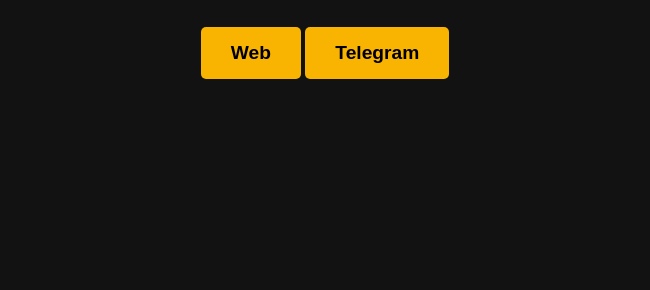
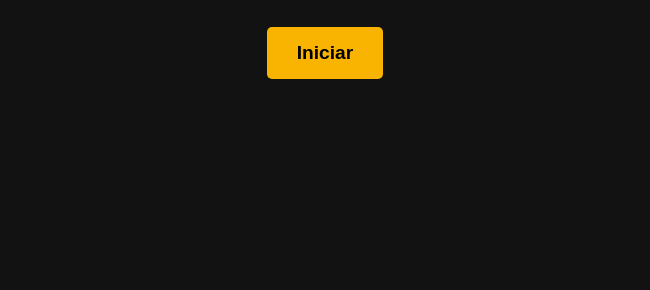
Before and after one commit to MBDomingues/PanteraVirtual, a plain HTML site: page index.html in a window 1280 px wide. Shown: the part 510-800 px from the top of the page, without its empty margins (315-965 px from the left). Drawn offline with Linux system fonts and the light colour scheme.

Commit message:
feat: update

```diff
--- a/index.html
+++ b/index.html
@@ -21,10 +21,7 @@
         <!-- Botão de Iniciar -->
         <div class="start">
             <a href="pages/chat.html">
-                <button id="start-button">Web</button>
-            </a>
-            <a href="https://t.me/Panteravirtualbot">
-                <button id="start-button">Telegram</button>
+                <button id="start-button">Iniciar</button>
             </a>
         </div>
     </div>
```
